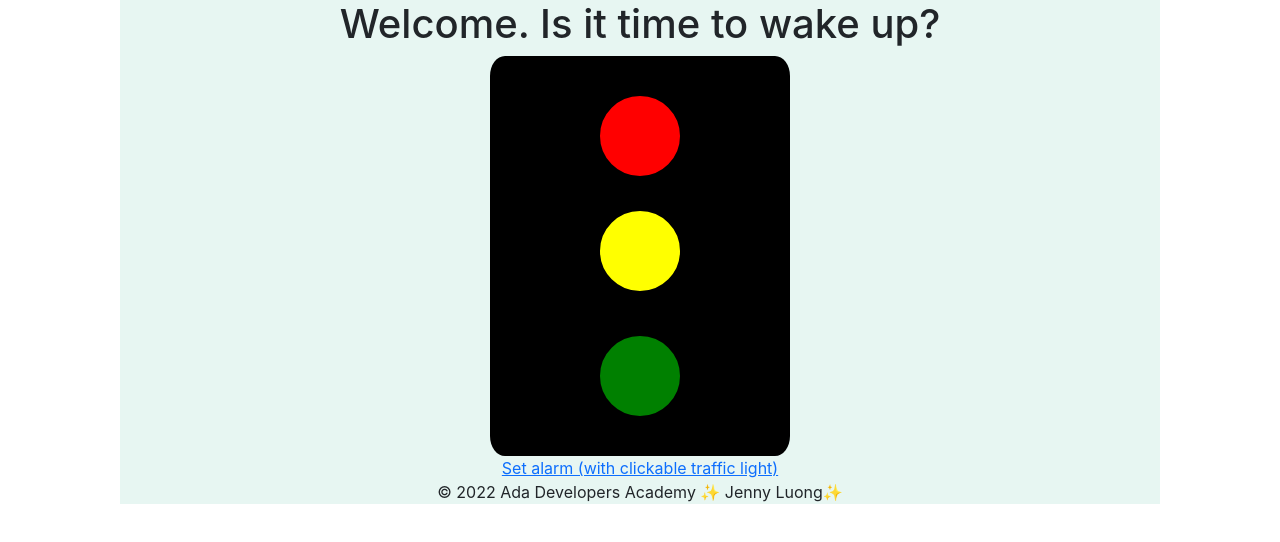
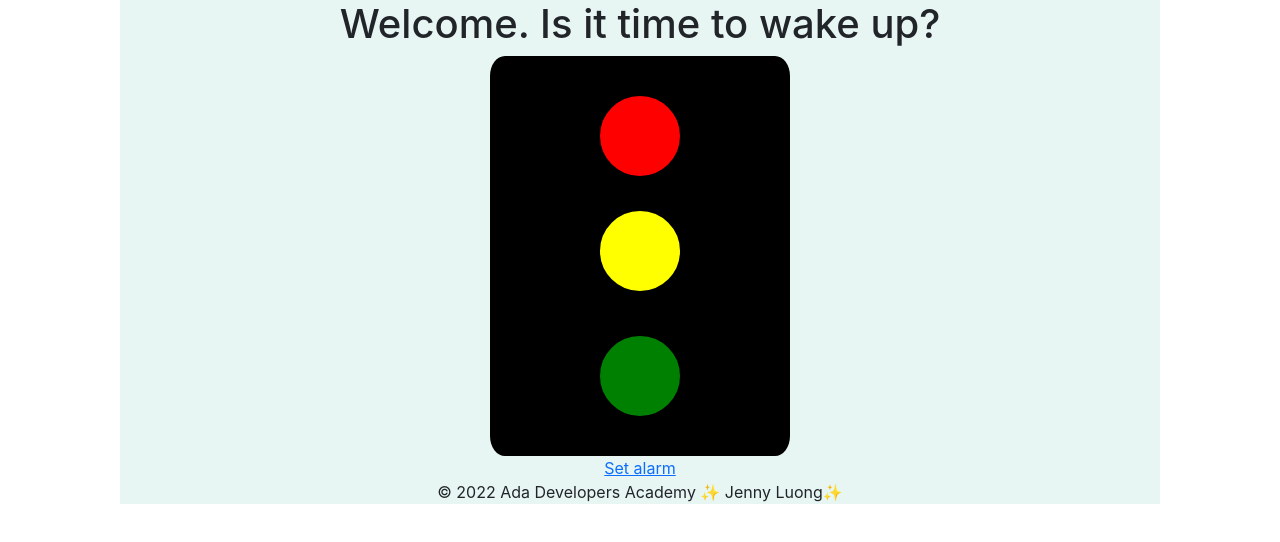
Before and after one commit to Jenny-PL/-trafficLightAppFrontEnd, a React (Create React App) app in the folder traffic_light/: page / in a window 1280 px wide. Shown: the top 542 px of the page. Built offline with nearby package versions, Linux system fonts and the light colour scheme; no server answers.

Commit message:
cleaning up code

```diff
--- a/traffic_light/src/App.tsx
+++ b/traffic_light/src/App.tsx
@@ -7,24 +7,10 @@ import PageOkayToWakeUp from "./components/PageOkayToWakeUp";
 import PageWakeUpWithAudio from "./components/PageWakeUpWithAudio";
 import TrafficLight from "./components/TrafficLight";
 import { Routes, Route, Link } from "react-router-dom";
-import { useNavigate }  from 'react-router-dom';
-import { setTimeout } from "timers/promises";
-
-
-// fileupload tag html input
-// also front end libraries to upload files
-// <label for="avatar">Choose a profile picture:</label>
-//<input type="file"
-//       id="avatar" name="avatar"
-//       accept="image/png, image/jpeg"></input>
-
 
 function App() {
 
-  // const url = "http://127.0.0.1:5000" //change to heroku deployed url when able
   const url = "https://traffic-light-clock-be.herokuapp.com"
-  //database: trafficlight
-  // collection: wakeup
 
   const [alarmTime, setAlarmTime] = React.useState(new Date());
   const [wakeUpToggle, setWakeUpToggle] = React.useState<boolean>(false);
@@ -34,36 +20,12 @@ function App() {
   const [chosenSong, setChosenSong] = React.useState<any>(null);
   const [alarmSetAt, setAlarmSetAt] = React.useState(new Date());
   const [songList, setSongList] = React.useState(['testOne', 'testTwo'])
-
   const [fileURL, setfileURL] = React.useState('');
 
+//useEffect allows the component to render, then make the API call asynchronously
+//The empty dependency array means it will only be called 1x
 
-  //useEffect allows the component to render, then make the API call asynchronously
-  //after the app is fully rendered; the empty dependency array means it will only be called 1x
-
-
-    // want to add chosenSong to database.
-    // convert chosenSong string --> binary?!
-
-  //   let binarySong: BinaryData;
-  //   const chosenSongToAudio = (chosenSong) =>{
-  //     //convert file path to binary to store in DB?
-  //     binarySong = ArrayBufferToBinary(chosenSong);
-  //   }
-
-  //   //What is this array buffer?  how do I get it?
-  //   function ArrayBufferToBinary(chosenSong) {
-  //     // Convert an array buffer to a string bit-representation: 0 1 1 0 0 0...
-  //     var uint8 = new Uint8Array(chosenSong);
-  //     return uint8.reduce((binary, uint8) => binary + uint8.toString(2), "");
-  // }
-//   const config = { headers: {
-//     'Content-Type': 'file.type',
-//     'Access-Control-Allow-Origin': '*'}
-// }
-
-
-// This is to load the list of available songs from the DB
+// Load list of available songs names from the DB
 useEffect(() => {
   console.log("in use effect")
   axios.get(`${url}/playmusic`)
@@ -76,20 +38,9 @@ useEffect(() => {
         console.log('Error with getting songs from DB', error.response.status);
         console.log('The data from response with an error:', error.response.data);
       });
-  }, []); //runs one time
+  }, []);
 
-// useEffect(() => {
-  //   axios.get('url')
-  //     .then((response) => {
-  //       console.log('The data we get back from the HTTP response:', response.data);
-  //     })
-  //     .catch((error) => {
-  //       console.log('Anything that isn\'t status code 2XX is an error:', error.response.status);
-  //       console.log('The data from response with an error:', error.response.data);
-  //     });
-  // }, []);
-
-
+  // React router
   return (
     <div className="App">
       <header className="App-header">
@@ -117,7 +68,7 @@ function PageHome() {
       <TrafficLight/>
       </main>
       <nav>
-        <Link to="/set">Set alarm (with clickable traffic light)</Link>
+        <Link to="/set">Set alarm</Link>
       </nav>
     </>
   );
```
